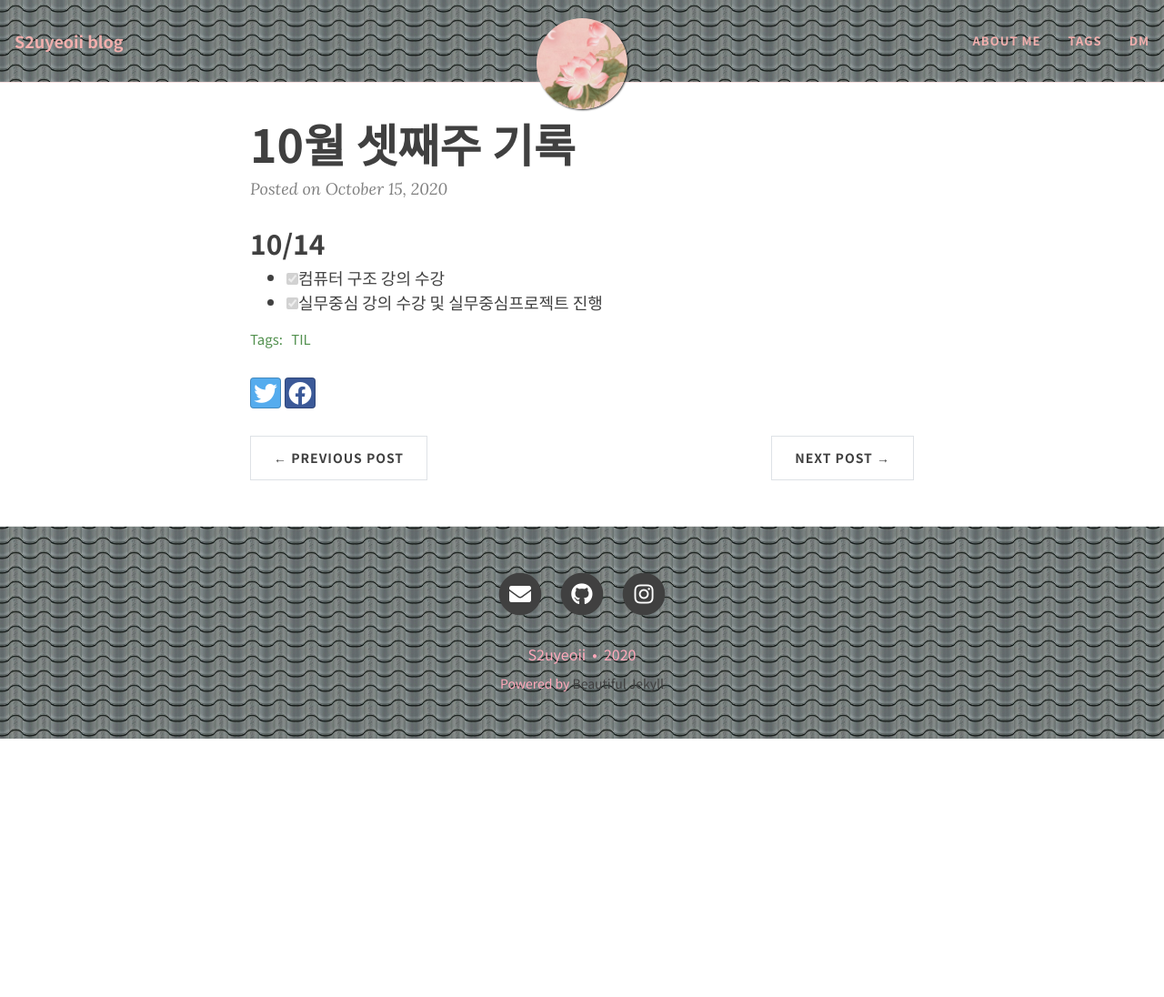
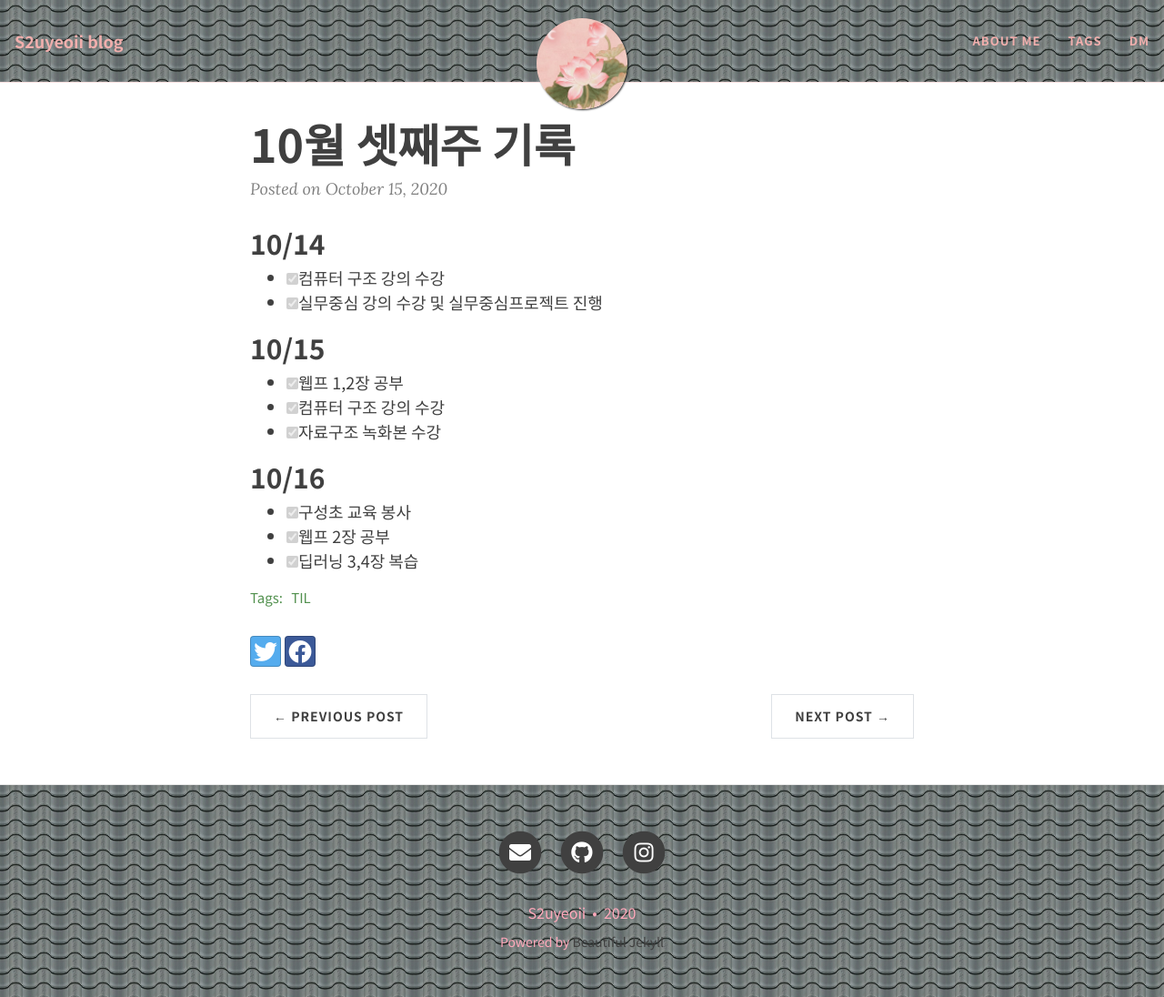
Before and after one commit to yeoneed/yeoneed.github.io, a Jekyll site: the page built from _posts/2020-10-15-10월3주.md, in a window 1280 px wide and 1096 px high. Shown: the whole window at 91% size. Built offline with Jekyll 4.4.1, drawn with Linux system fonts in a browser that asks for light colours; nearby versions of some CDN libraries; some web fonts are replaced.

Commit message:
Update 2020-10-15-10월3주.md

```diff
--- a/_posts/2020-10-15-10월3주.md
+++ b/_posts/2020-10-15-10월3주.md
@@ -10,3 +10,15 @@ tags: [TIL]
 
 - [x] 컴퓨터 구조 강의 수강
 - [x] 실무중심 강의 수강 및 실무중심프로젝트 진행
+
+## 10/15
+
+- [x] 웹프 1,2장 공부
+- [x] 컴퓨터 구조 강의 수강
+- [x] 자료구조 녹화본 수강
+
+## 10/16
+
+- [x] 구성초 교육 봉사
+- [x] 웹프 2장 공부
+- [x] 딥러닝 3,4장 복습
```
